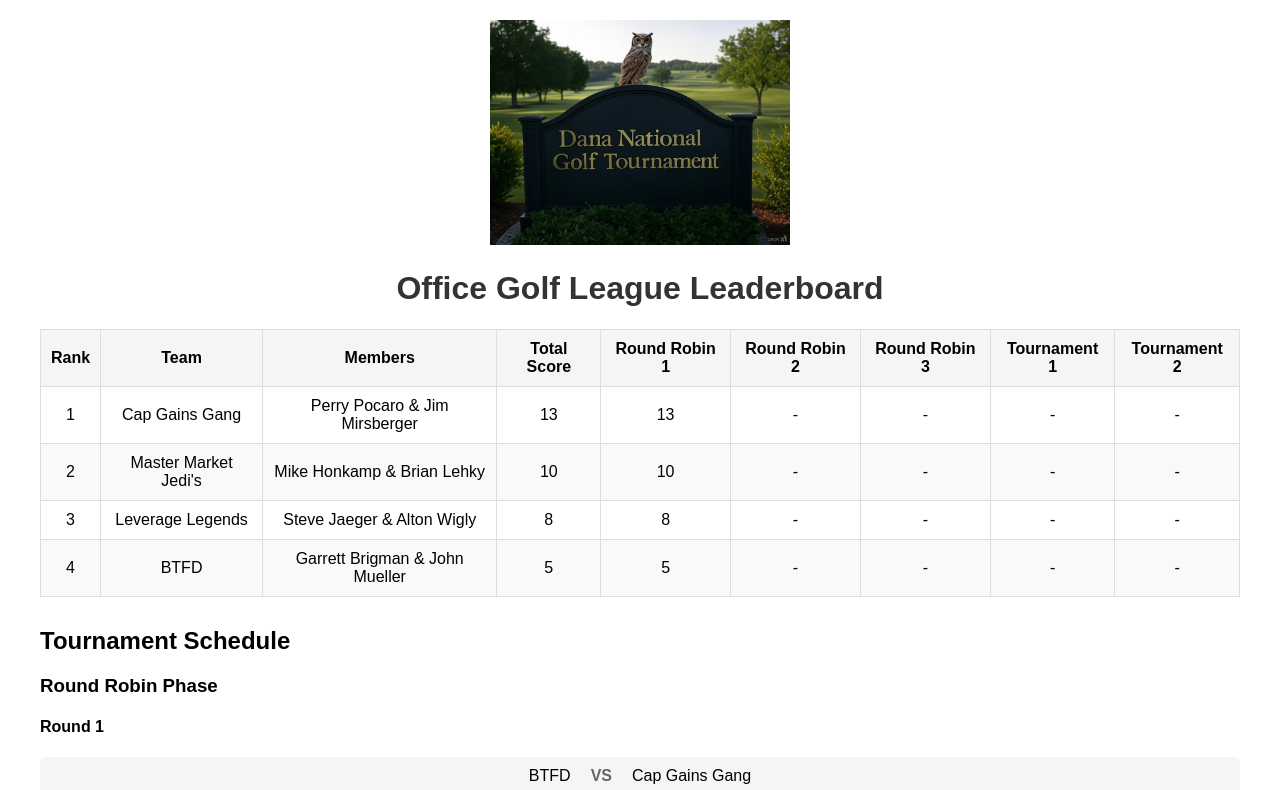
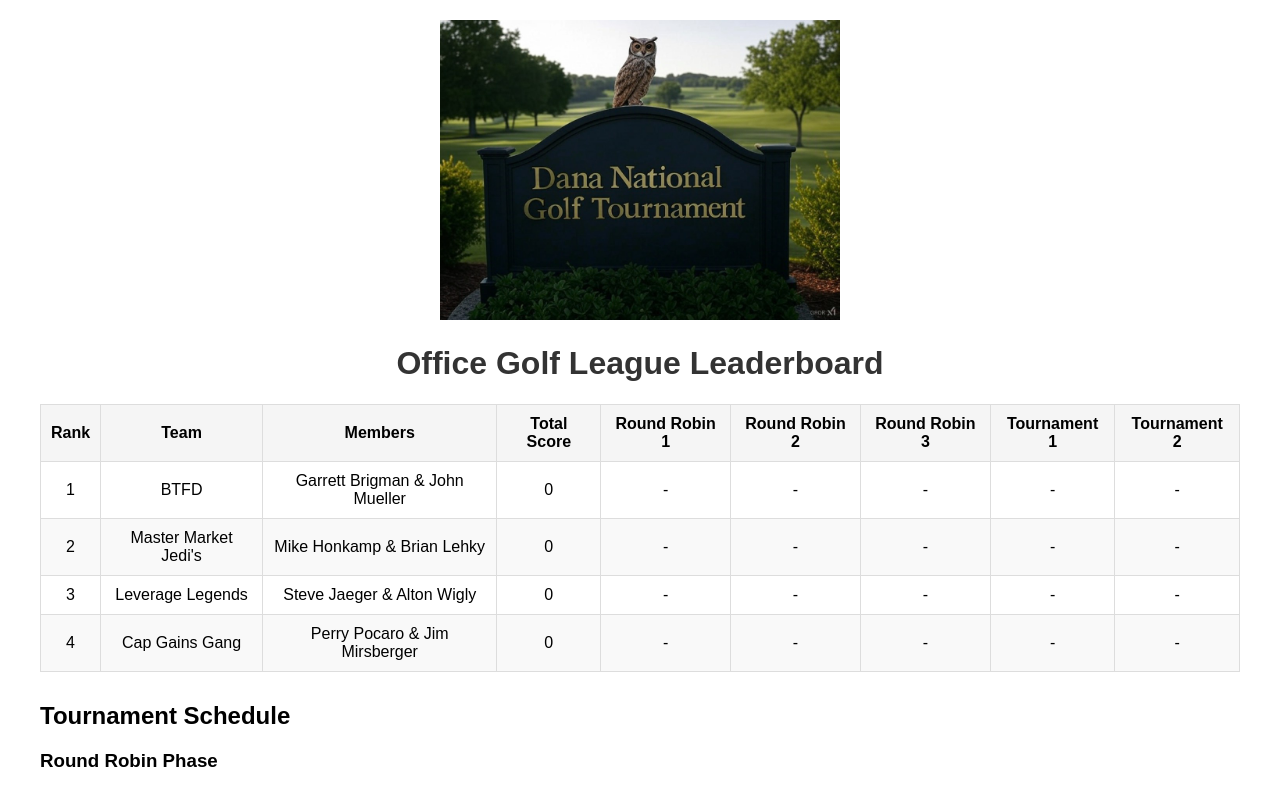
Before and after one commit to bbrigmga/Dana_Golf_League, a plain HTML site: page index.html in a window 1280 px wide. Shown: the top 790 px of the page. Drawn offline with Linux system fonts and the light colour scheme.

Commit message:
Update script and styles

```diff
--- a/script.js
+++ b/script.js
@@ -5,10 +5,10 @@ let bracketMatches = [];
 function fetchLeaderboard() {
     // Hardcode the current scores.csv content
     const csvContent = `"team_name","team_members","round_1","round_2","round_3"
-"BTFD","Garrett Brigman & John Mueller","5","0","0"
-"Master Market Jedi's","Mike Honkamp & Brian Lehky","10","0","0"
-"Leverage Legends","Steve Jaeger & Alton Wigly","8","0","0"
-"Cap Gains Gang","Perry Pocaro & Jim Mirsberger","13","0","0"`;
+"BTFD","Garrett Brigman & John Mueller","0","0","0"
+"Master Market Jedi's","Mike Honkamp & Brian Lehky","0","0","0"
+"Leverage Legends","Steve Jaeger & Alton Wigly","0","0","0"
+"Cap Gains Gang","Perry Pocaro & Jim Mirsberger","0","0","0"`;
 
     const rows = csvContent.split('\n');
     const headers = rows[0].split(',').map(h => h.replace(/"/g, ''));
--- a/styles.css
+++ b/styles.css
@@ -11,7 +11,7 @@ body {
 }
 
 .logo {
-    max-width: 300px;
+    max-width: 400px;
     height: auto;
 }
 
```
